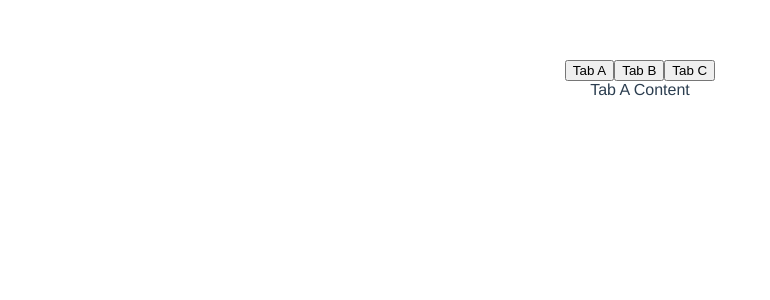
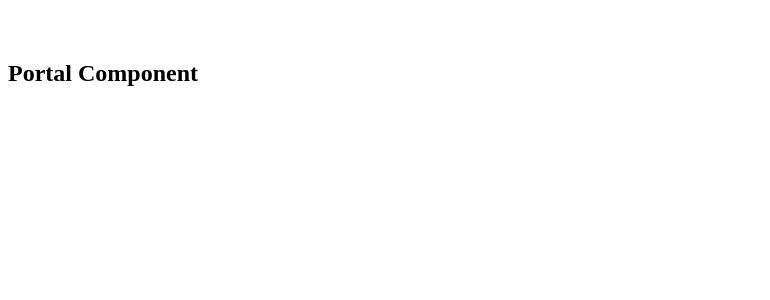
Before and after one commit to devmuhmed/journey-of-vuejs, a Vue app in the folder tasks/codevolution/: page / in a window 1280 px wide. Shown: the top 300 px of the page, without its empty margins (0-770 px from the left). Built offline with nearby package versions, Linux system fonts and the light colour scheme.

Commit message:
codevolution lesson 43 teleport component

```diff
--- a/tasks/codevolution/public/index.html
+++ b/tasks/codevolution/public/index.html
@@ -12,6 +12,7 @@
       <strong>We're sorry but <%= htmlWebpackPlugin.options.title %> doesn't work properly without JavaScript enabled. Please enable it to continue.</strong>
     </noscript>
     <div id="app"></div>
+    <div id="portal-root"></div>
     <!-- built files will be auto injected -->
   </body>
 </html>
--- /dev/null
+++ b/tasks/codevolution/src/TeleportApp.vue
@@ -0,0 +1,28 @@
+<template>
+    <portal-component/>
+</template>
+
+<script>
+    import PortalComponent from './components/Portal.vue';
+    export default {
+        name: 'App',
+        components: {
+            PortalComponent
+        },
+        data() {
+            return {
+            }
+        },
+    }
+</script>
+
+<style>
+#app {
+  font-family: Avenir, Helvetica, Arial, sans-serif;
+  -webkit-font-smoothing: antialiased;
+  -moz-osx-font-smoothing: grayscale;
+  text-align: center;
+  color: #2c3e50;
+  margin-top: 60px;
+}
+</style>
--- /dev/null
+++ b/tasks/codevolution/src/components/Portal.vue
@@ -0,0 +1,15 @@
+<template>
+    <teleport to="#portal-root">
+        <h2>Portal Component</h2>
+    </teleport>
+</template>
+
+<script>
+    export default {
+        name:'PortalComponent',
+    }
+</script>
+
+<style scoped>
+
+</style>
--- a/tasks/codevolution/src/main.js
+++ b/tasks/codevolution/src/main.js
@@ -13,6 +13,7 @@ import { createApp } from 'vue'
 // import App from './AppFour.vue'
 // import App from './AppFive.vue'
 // import App from './AppSix.vue'
-import App from './DynamicComponent.vue'
+// import App from './DynamicComponent.vue'
+import App from './TeleportApp.vue'
 
 createApp(App).mount('#app')
```
